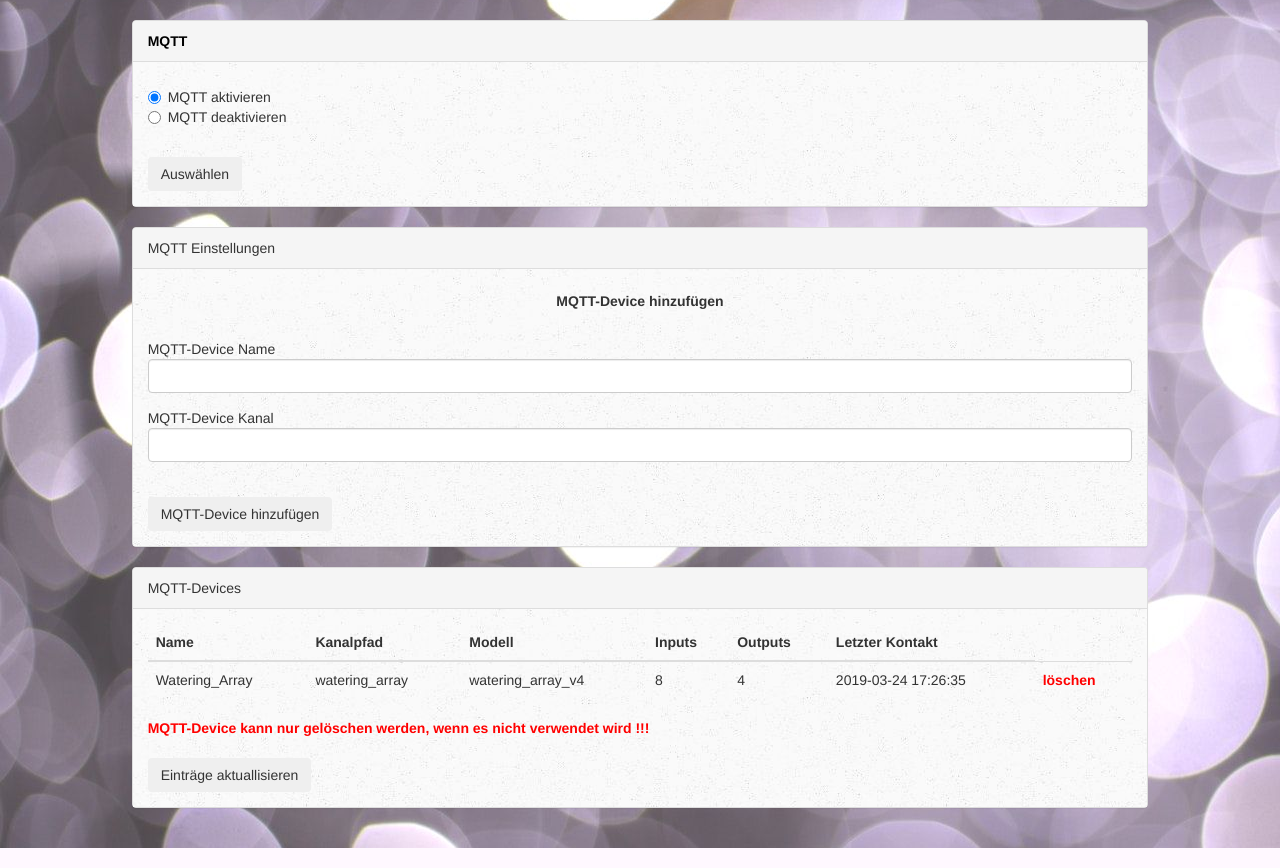
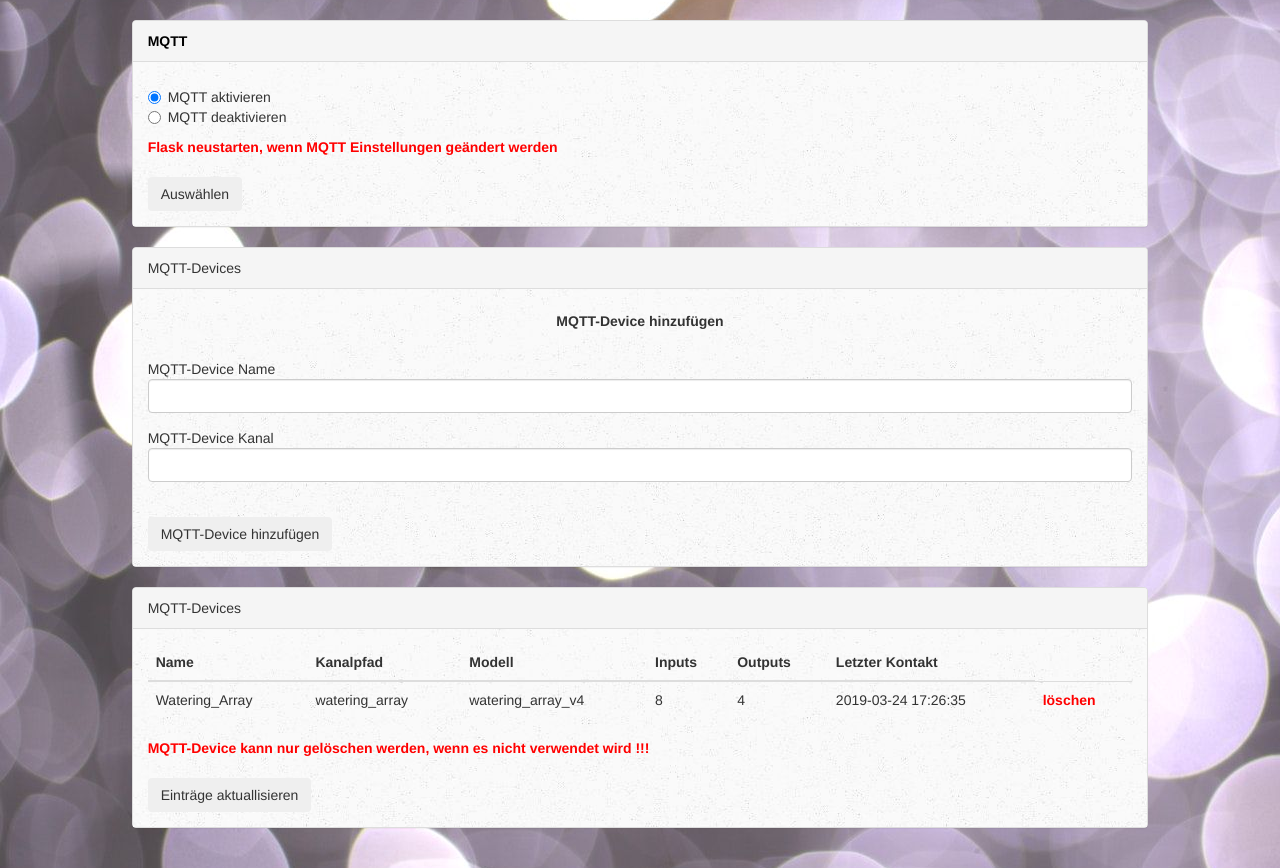
Before and after one commit to stanman71/Miranda, a Flask app: page /dashboard/settings/mqtt in a window 1280 px wide. Shown: the part 142-1010 px from the top of the page. Run offline with Flask 2, Linux system fonts and the light colour scheme; a user stored in the database is signed in; data comes from the database, SQL or seed files in the repository; some libraries are stand-ins or nearby versions.

Commit message:
change details

```diff
--- a/app/templates/dashboard_settings_mqtt.html
+++ b/app/templates/dashboard_settings_mqtt.html
@@ -72,8 +72,9 @@
               <br>
               <label><input {{check_value_mqtt[1]}} type="radio" value="False" name="radio_mqtt">MQTT deaktivieren</label>
             </div>
+            <font color="red"><b>Flask neustarten, wenn MQTT Einstellungen geändert werden</b></font>
             <br>
-
+            <br>
             <input type="submit" class="btn btn-secondary" value="Auswählen"/>
           </form>
         </div>
@@ -95,7 +96,7 @@
     <!-- mqtt settings -->
 
       <div class="panel panel-default">
-        <div class="panel-heading">MQTT Einstellungen</div>
+        <div class="panel-heading">MQTT-Devices</div>
           <div class="panel-body">
             <form method="GET">
             <div class="text-center">
```
